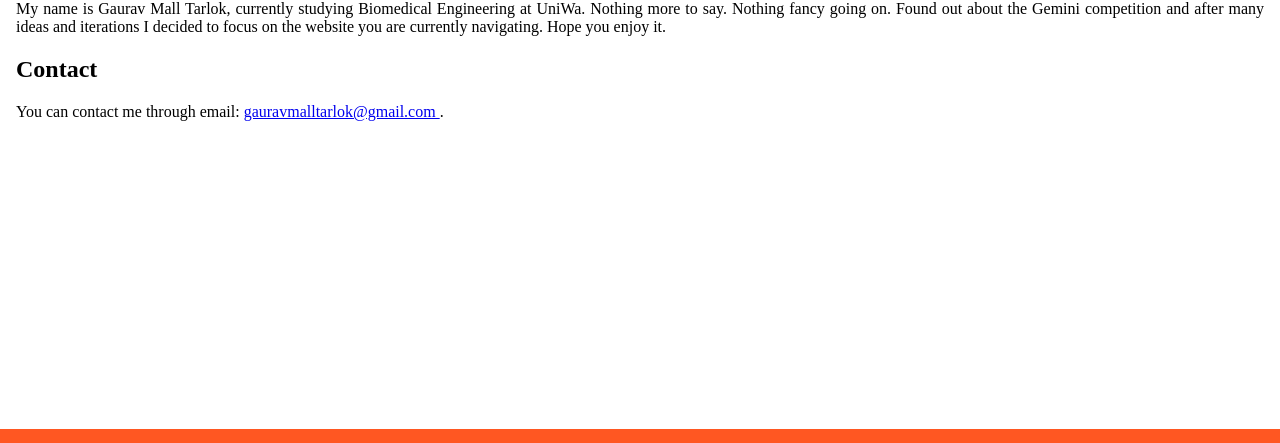
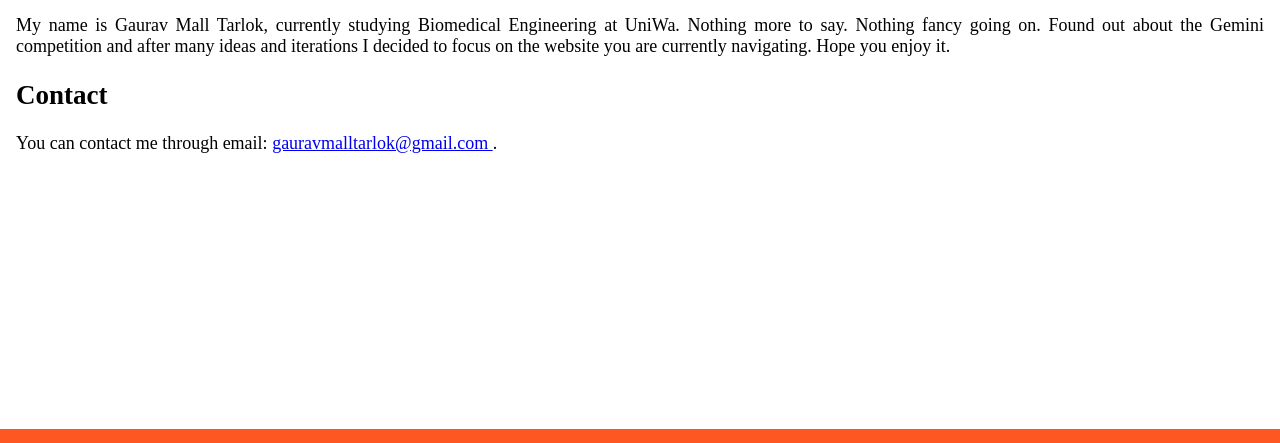
Before and after one commit to GauravMall/OpenJourn, a plain HTML site: page OpenJourn Site/about.html in a window 1280 px wide. Shown: the part 219-662 px from the top of the page. Drawn offline with Linux system fonts and the light colour scheme.

Commit message:
Minor CSS Changes

```diff
--- a/OpenJourn Site/style.css
+++ b/OpenJourn Site/style.css
@@ -111,8 +111,9 @@ header a.active {
   margin: 1rem;
 }
 
-.content p {
+.content {
     text-align: justify;
+    font-size: large;
 }
 
 @media screen and (max-width: 500px) {
```
